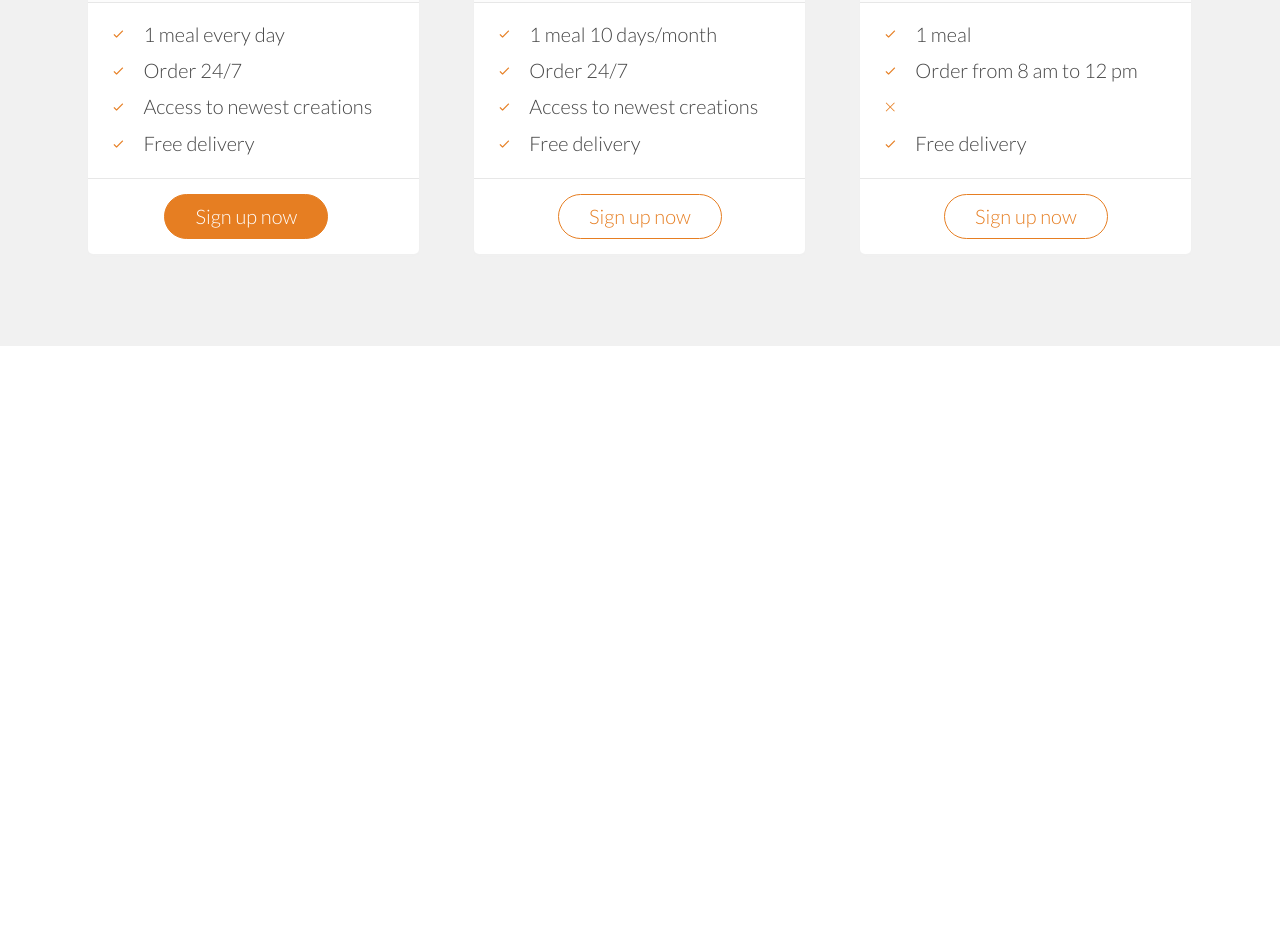
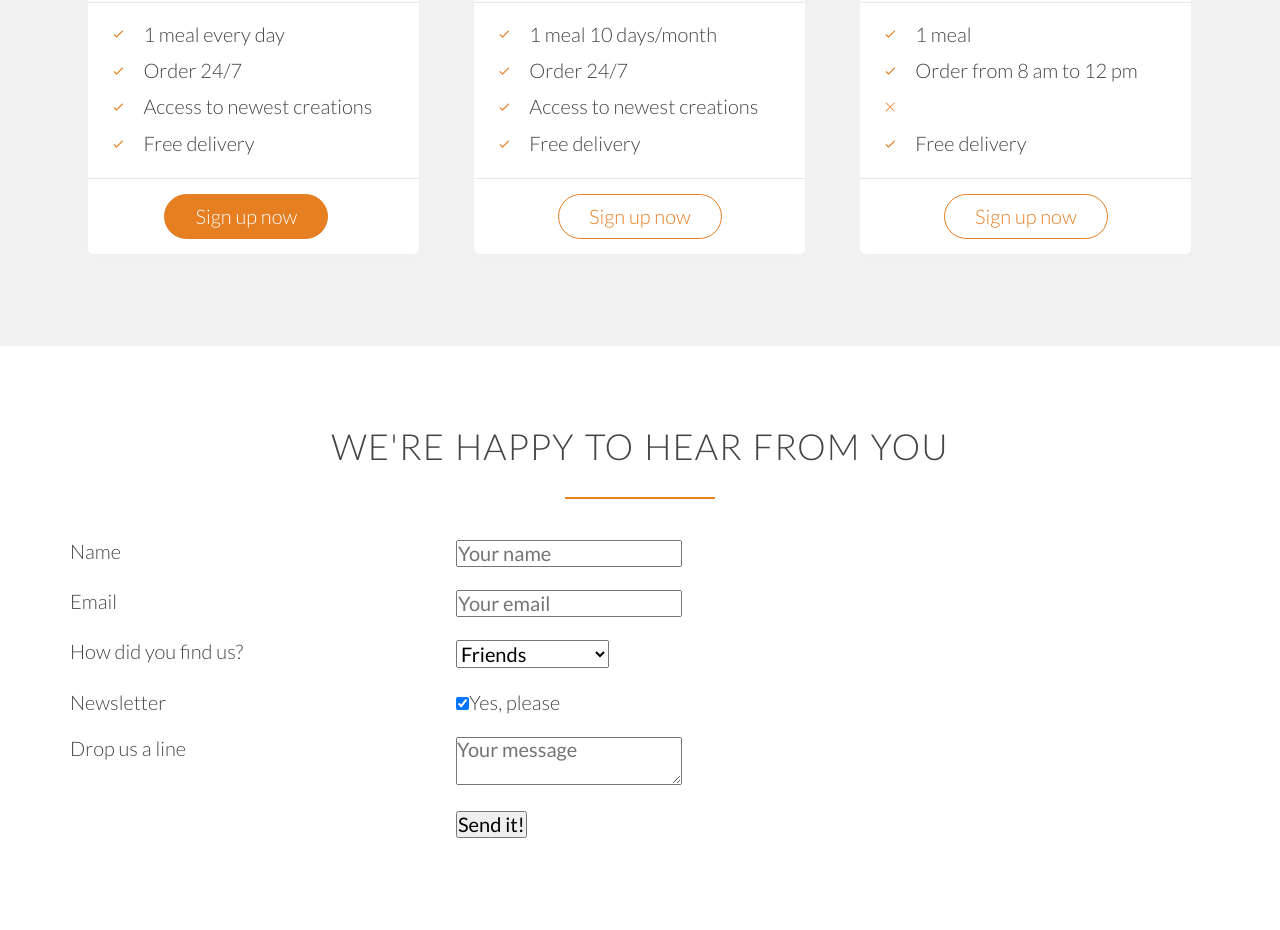
Before and after one commit to AlessandroConti/Omnifood, a plain HTML site: page index.html in a window 1280 px wide. Shown: the part 4266-5196 px from the top of the page. Before the commit the page ends 4612 px from the top, so only its background shows below. Drawn offline with Linux system fonts and the light colour scheme; files whose address does not match are found by name.

Commit message:
Update index.html

```diff
--- a/index.html
+++ b/index.html
@@ -316,18 +316,72 @@
                 </div>
             </div>
         </section>
+        <section class="section-form">
+            <div class="row">
+                <h2>We're happy to hear from you</h2>
+            </div>
+            <div class="row">
+                <form method="post" action="#" class="contact-form">
+                    <div class="row">
+                        <div class="col span-1-of-3">
+                            <label for="name">Name</label>
+                        </div>
+                        <div class="col span-2-of-3">
+                            <input type="text" name="name" id="name" placeholder="Your name" required>
+                        </div>
+                    </div>
+                    <div class="row">
+                        <div class="col span-1-of-3">
+                            <label for="email">Email</label>
+                        </div>
+                        <div class="col span-2-of-3">
+                            <input type="email" name="email" id="email" placeholder="Your email" required>
+                        </div>
+                    </div>
+                    <div class="row">
+                        <div class="col span-1-of-3">
+                            <label for="find-us">How did you find us?</label>
+                        </div>
+                        <div class="col span-2-of-3">
+                            <select name="find-us" id="find-us">
+                                <option value="friends" selected>Friends</option>
+                                <option value="search">Search engine</option>
+                                <option value="ad">Advertisement</option>
+                                <option value="other">Other</option>
+                            </select>
+                        </div>
+                    </div>
+                    <div class="row">
+                        <div class="col span-1-of-3">
+                            <label>Newsletter</label>
+                        </div>
+                        <div class="col span-2-of-3">
+                            <input type="checkbox" name="news" id="news" checked>Yes, please
+                        </div>
+                    </div>
+                    <div class="row">
+                        <div class="col span-1-of-3">
+                            <label>Drop us a line</label>
+                        </div>
+                        <div class="col span-2-of-3">
+                            <textarea name="message" placeholder="Your message"></textarea>
+                        </div>
+                    </div>
+                    <div class="row">
+                        <div class="col span-1-of-3">
+                            <label>&nbsp;</label>
+                        </div>
+                        <div class="col span-2-of-3">
+                            <input type="submit" value="Send it!">
+                        </div>
+                    </div>
+                </form>
+            </div>
+        </section>
     </body>
 
 </html>
 
 <!--
 
-
-
-Plan 3: Starter
-19$ per meal
-1 meal
-Order from 8 am to 12 pm
-Free delivery
-
 -->
```
